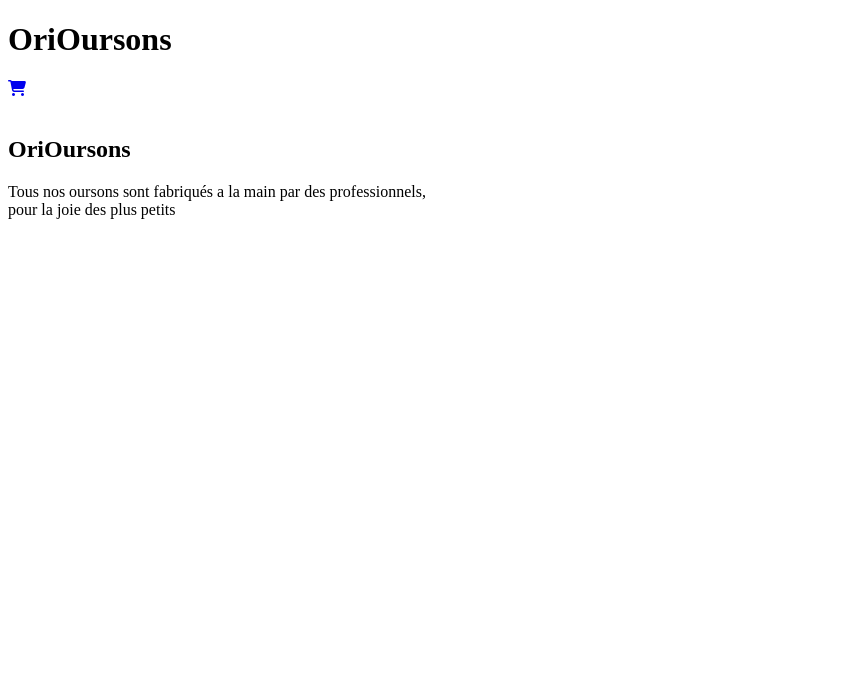
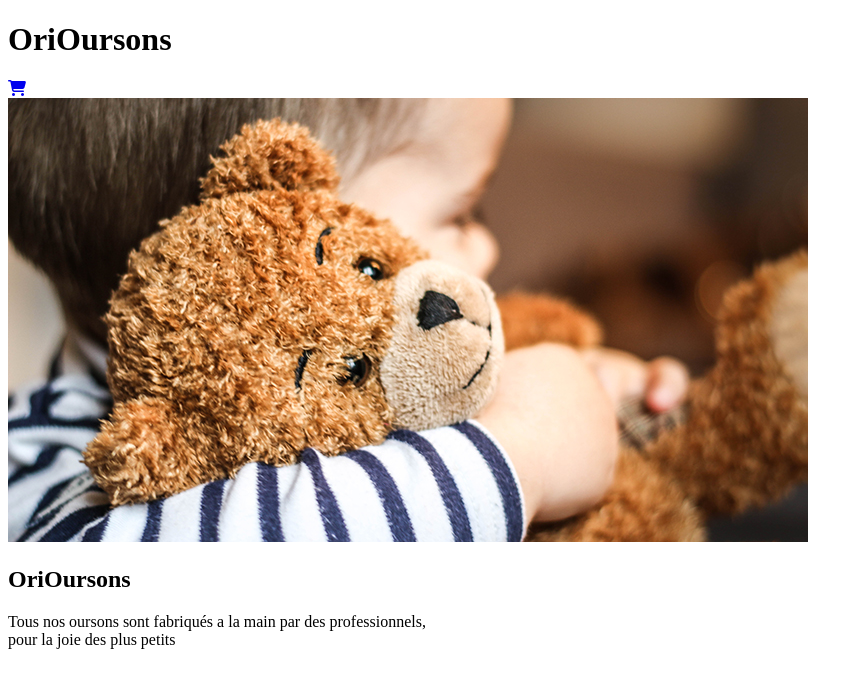
Before and after one commit to antoine9913/p5-oc, a plain HTML site: page index.html in a window 1280 px wide. Shown: the whole page, without its empty margins (0-863 px from the left). Drawn offline with Linux system fonts and the light colour scheme.

Commit message:
added bear

```diff
--- a/index.html
+++ b/index.html
@@ -23,7 +23,7 @@
     </header>
 
     <div class="bandeau_oursons">
-        <img src="" alt="">
+        <img src="picutres/nounours-maman-vogue.jpg" alt="bandeau">
         <div class="bandeau_oursons-texte">
             <h2>OriOursons</h2>
             <p>Tous nos oursons sont fabriqués a la main par des professionnels, <br/> pour la joie des plus petits</p>
```
Also changed, not shown: picutres/nounours-maman-vogue.jpg (added).
